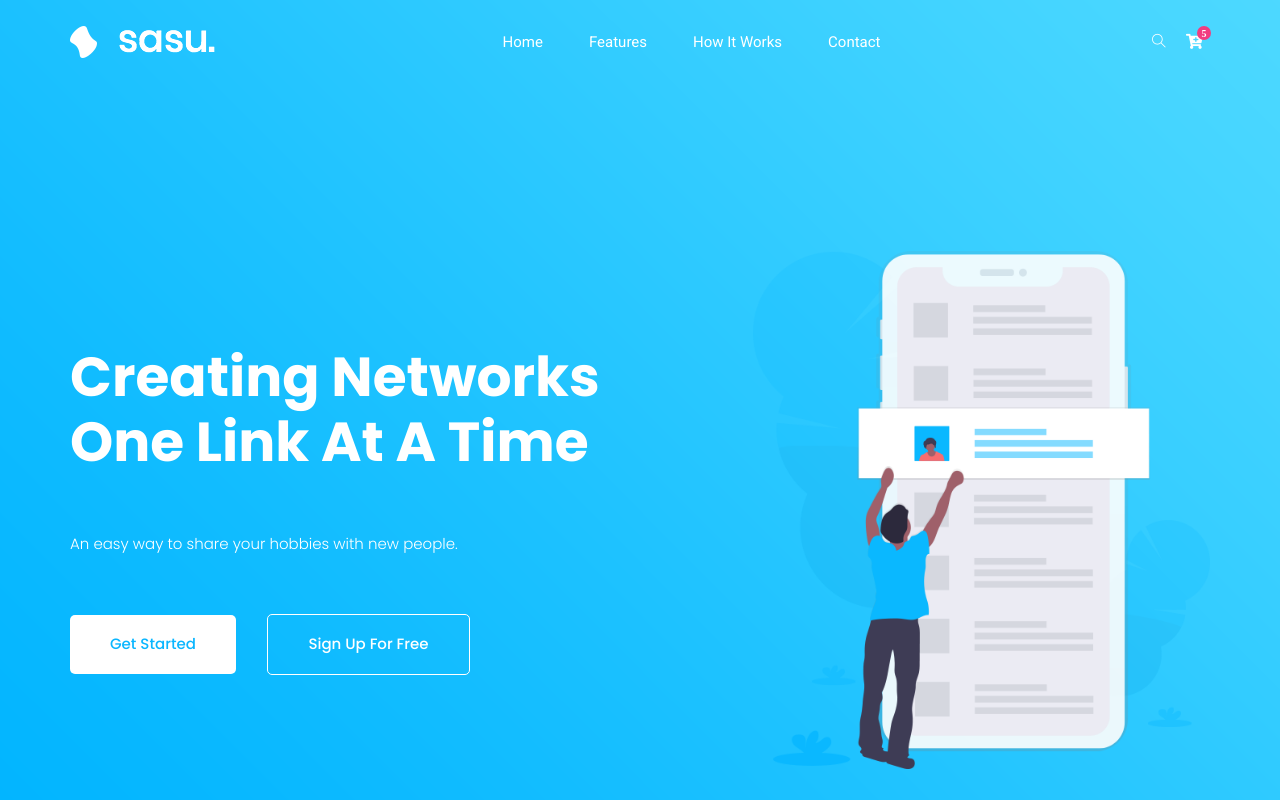
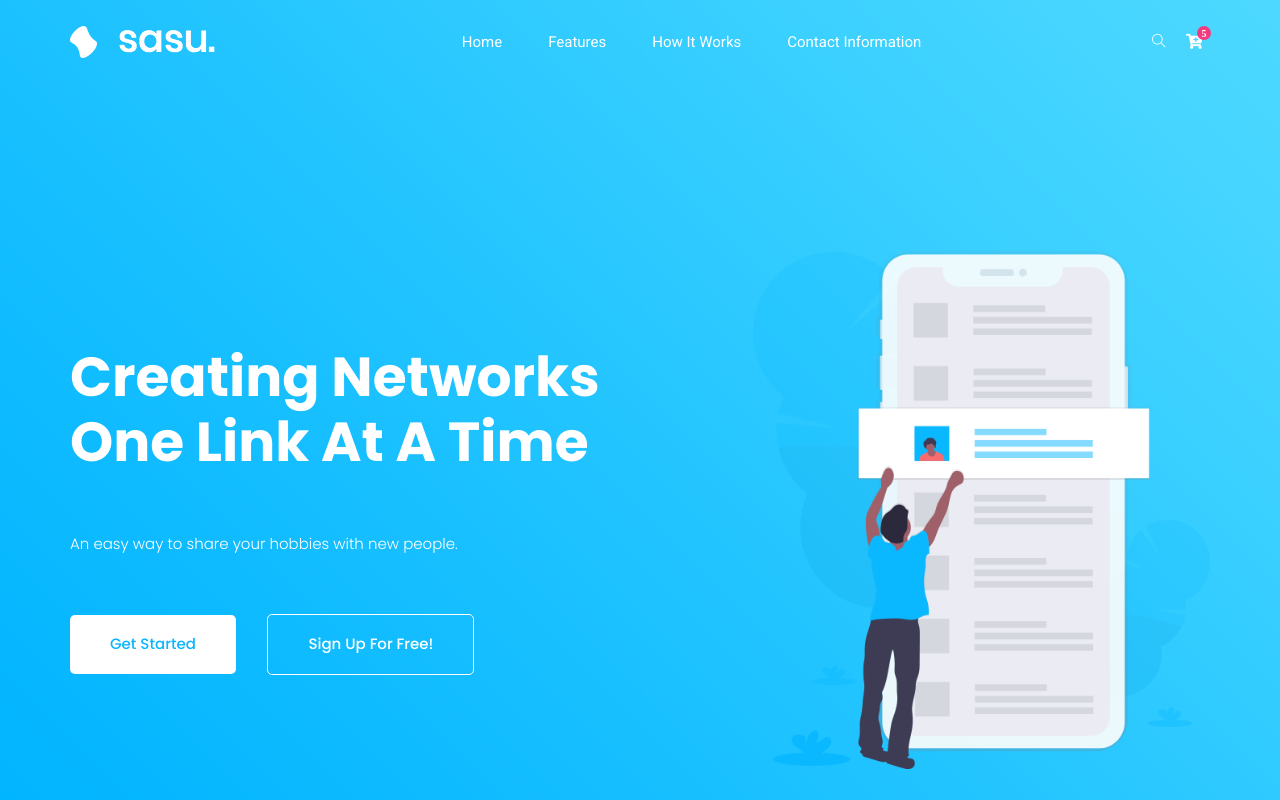
Before and after one commit to braxhawk/hackNC2019, a plain HTML site: page website/index.html in a window 1280 px wide. Shown: the top 800 px of the page. Drawn offline with Linux system fonts and the light colour scheme.

Commit message:
idk what i did but i did something

```diff
--- a/website/index.html
+++ b/website/index.html
@@ -53,7 +53,7 @@
                                 </li>
 
                                 <li class="nav-item">
-                                    <a class="nav-link" href="contact.html">Contact</a>
+                                    <a class="nav-link" href="contact.html">Contact Information</a>
                                 </li>
                             </ul>
                         </div>
@@ -94,8 +94,8 @@
                         <div class="banner_text_iner">
                             <h1>Creating Networks One Link at a Time</h1>
                             <p> An easy way to share your hobbies with new people.</p>
-                            <a href="#" class="btn_2 banner_btn_1">Get Started </a>
-                            <a href="#" class="btn_2 banner_btn_2">Sign up for free </a>
+                            <a href="#" class="btn_2 banner_btn_1">Get started </a>
+                            <a href="#" class="btn_2 banner_btn_2">Sign up for free!</a>
                         </div>
                     </div>
                 </div>
```
